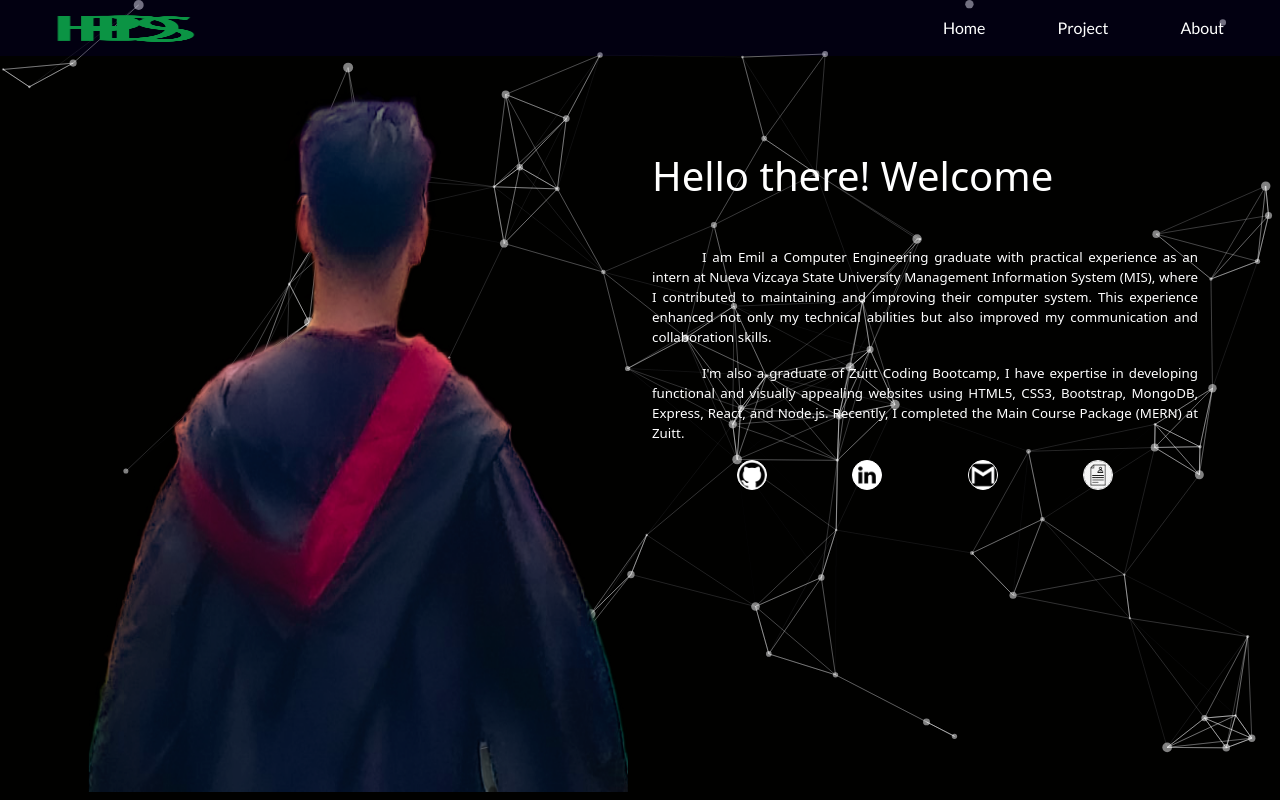
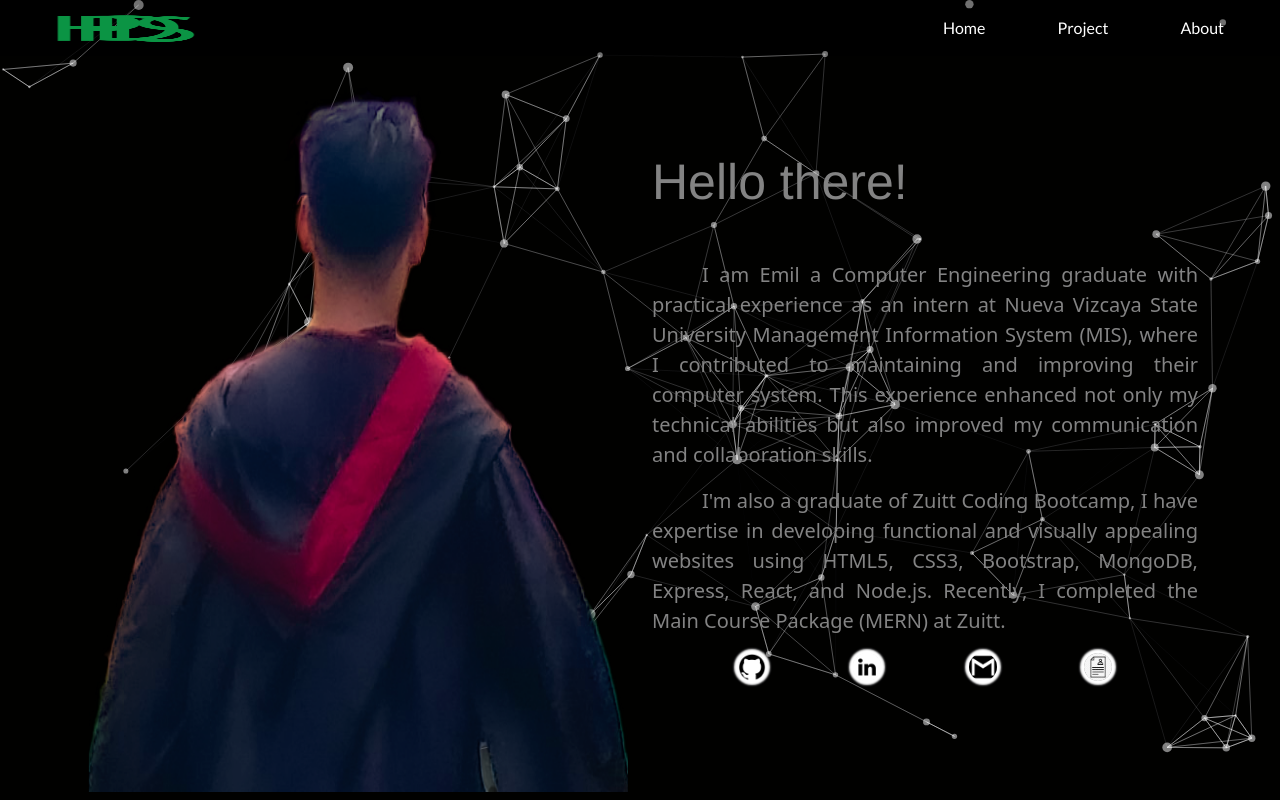
Before and after one commit to Superhenyo/Static-Portfolio, a React (Create React App) app: page /about in a window 1280 px wide. Built offline with nearby package versions, Linux system fonts and the light colour scheme.

Commit message:
fix about page

```diff
--- a/src/App.css
+++ b/src/App.css
@@ -18,10 +18,8 @@ body {
 
 /* NavBar */
 .navBarBackground {
- background-color: rgba(20, 4, 139, 0.126);
+ background-color: rgba(0, 0, 0, 0.126);
 }
-
-
 .navBarFont {
   color: white !important;
   font-size: 22px;
@@ -31,25 +29,46 @@ body {
 }
 /* NavBar */
 
-/* Landing Page */
-.landingPageheight {
+/* About Page */
+.introAbout {
   height: 80vh;
 }
-.landingPageH1 {
-  font-family: Roboto, "Times New Roman", Times, serif;
+.introAbout h1{
+  font-family: "Helvetica Neue", "Times New Roman", Times, serif;
+  color: rgb(131, 131, 131);
+  font-size: 50px;
+}
+.introAbout p{
+  text-indent: 50px;
+  text-align: justify;
+  color: rgb(131, 131, 131);
+  font-size: 20px;
 }
 
 .allParagraph {
   text-indent: 50px;
   text-align: justify;
-  color: white;
+  color: rgb(240, 240, 240);
   font-size: smaller;
 }
 .person {
   width: auto;
   height: 92vh;
 }
-/* Landing Page */
+
+.contacts-icon {
+  width: 30px;
+  height: 30px;
+  border: 1px solid white;
+  border-radius: 50%;
+  background-color: white;
+  box-shadow: 0 0 2px 3px #fff;
+}
+.contacts-icon:hover {
+  box-shadow: 0 0 20px 3px #fff;
+}
+
+/* About Page */
 
 /* Project Page */
 .projectPageSize {
@@ -81,11 +100,15 @@ body {
   max-height: 600px;
   max-width: 400px;
 }
+.tech-icon {
+  width: 24px;
+  height: 24px;
+  left: 2px;
+}
 
-.projectCard {
+.projectCard  {
   min-height: 400px;
   max-height: 400px;
-  background-color: black;
 }
 
 .projectImages {
@@ -169,20 +192,7 @@ button:active {
 }
 
 /* CSS */
-.tech-icon {
-  width: 24px; /* Adjust the width as needed */
-  height: 24px; /* Adjust the height as needed */
-  left: 2px;
-}
 
-.contacts-icon {
-  /* margin-left: 50px; */
-  width: 30px;
-  height: 30px;
-  border: 1px solid white;
-  border-radius: 50%;
-  background-color: white;
-}
 #tsparticles {
   position: fixed; /* Fixed positioning to ensure it covers the entire viewport */
   top: 0;
--- a/src/components/About.js
+++ b/src/components/IntroAbout.js
@@ -8,13 +8,13 @@ function Intro() {
   return (
     <>
       <ParticleBackground />
-      <Container className="landingPageheight"  >
+      <Container className="introAbout"  >
         <Row>
           <Col className="d-flex flex-column justify-content-end col-12 col-md-6">
             <img src={landingPhotos} alt="Landing" className="person" />
           </Col>
           <Col className="d-flex flex-column mt-5 col-12 col-md-6">
-            <h1 className="my-5">Hello there! Welcome</h1>
+            <h1 className="my-5">Hello there!</h1>
             <div>
               <p className="allParagraph">
                 I am Emil a Computer Engineering graduate with practical experience as
--- a/src/data/projectData.js
+++ b/src/data/projectData.js
@@ -19,7 +19,7 @@ const projects = [
         id: "03",
         name: "E-commerce Backend",
         description: "An e-commerce backend using express.js and mongoDB",
-        Tools: ["Nodes.js", "Express.js", "MongoDB"],
+        Tools: ["Nodes.js", "Express.js", "MongoDB", "Postman"],
         picture: require('../images/Projects pictures/Ecommerce backend.png'),
         link: "https://github.com/Superhenyo/E-commerce-Backend"
     },
@@ -27,7 +27,7 @@ const projects = [
         id: "04",
         name: "Boarding Finder",
         description: "Using MERN technologies, a website for finding bording house",
-        Tools: ["Nodes.js", "React.js", "BootStrap", "HTML", "CSS", "MongoDB"],
+        Tools: ["Nodes.js", "React.js", "BootStrap", "HTML", "CSS", "MongoDB", "TypeScript"],
         picture: require('../images/Projects pictures/Ecommerce backend.png'),
         link: "https://github.com/Superhenyo/Boarding_House"
     },
--- a/src/data/techData.js
+++ b/src/data/techData.js
@@ -57,7 +57,11 @@ const technology = [
     },
     {
         name: "Google Sheet",
-        icon: require("../images/images/Tools/arduino.png")
+        icon: require("../images/images/Tools/google-sheet.png")
+    },
+    {
+        name: "TypeScript",
+        icon: require("../images/images/Tools/typescript.png")
     },
 ]
 export default technology;
--- a/src/index.css
+++ b/src/index.css
@@ -6,5 +6,4 @@
 
 body {
     background-color: black;
-
 }
--- a/src/pages/About.js
+++ b/src/pages/About.js
@@ -1,5 +1,5 @@
 import React from "react";
-import Intro from "../components/About";
+import Intro from "../components/IntroAbout";
 
 function About() {
   return (
--- a/src/pages/Projects.js
+++ b/src/pages/Projects.js
@@ -23,7 +23,7 @@ function Projects() {
     const projTech = technology.map((tech, index) => (
       <button className="technology-button" onClick={handleClick} key={index}>
         <img src={tech.icon} alt={tech.name + " icon"} className="tech-icon" />
-        {tech.name}
+        {" " + tech.name}
       </button>
     ));
 
```
Also changed, not shown: src/images/images/Tools/google-sheet.png (added), src/images/images/Tools/typescript.png (added).
